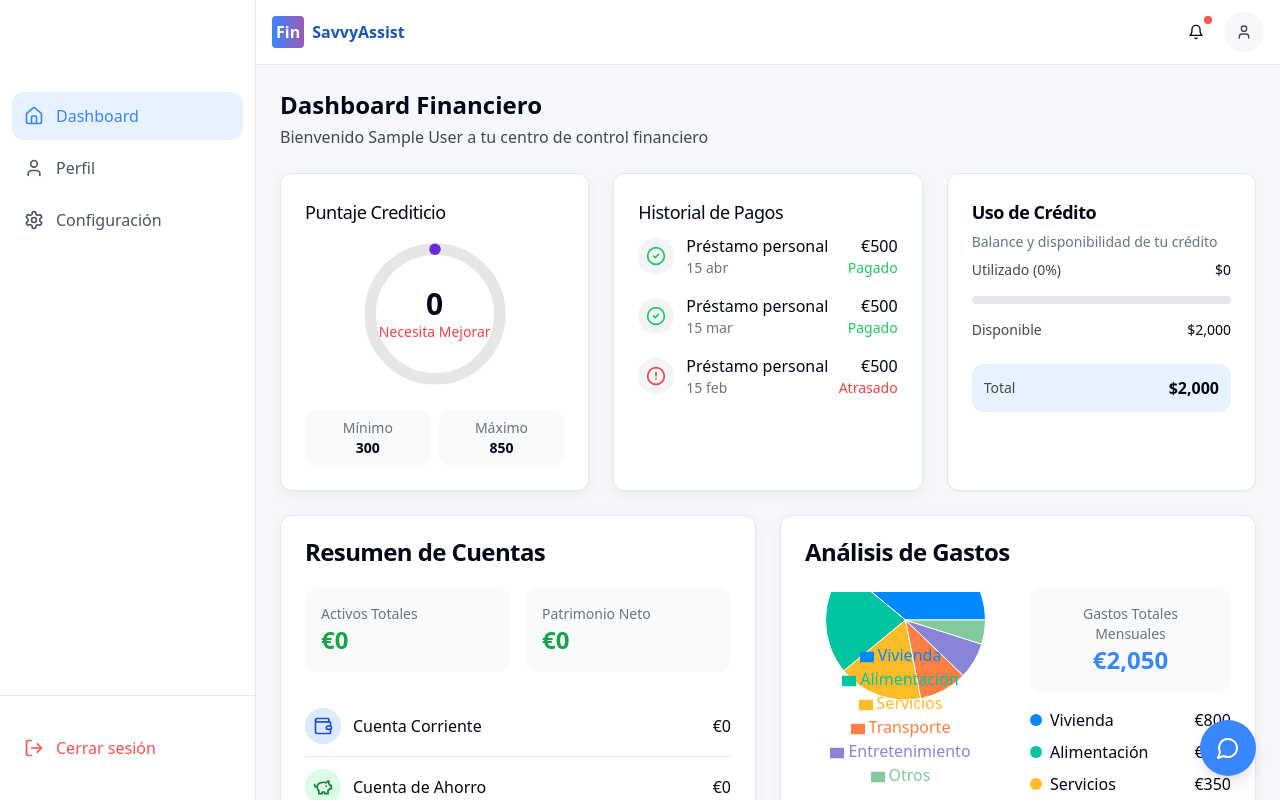
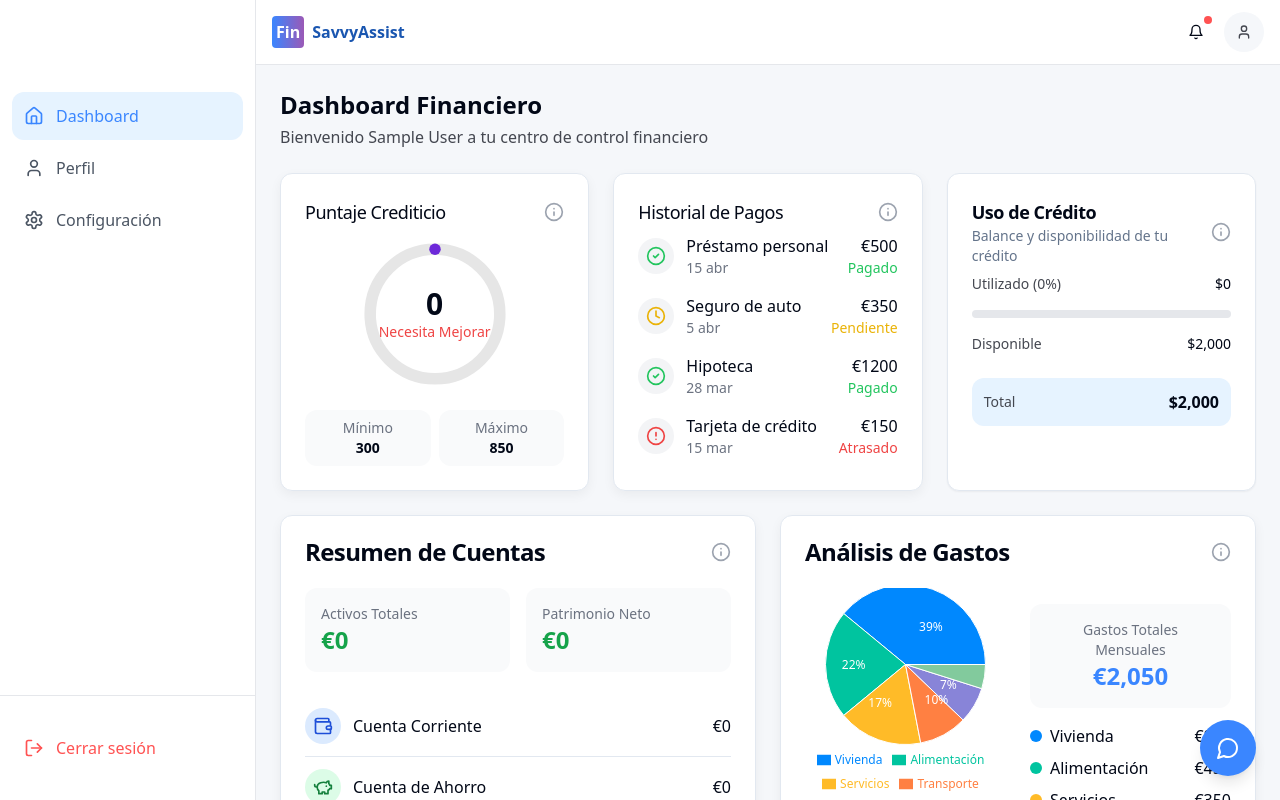
Before and after one commit to roriveroll/fin-savvy-assist, a React (Vite) app: page /dashboard in a window 1280 px wide. Built offline with nearby package versions, Linux system fonts and the light colour scheme; sample sign-in values are in the browser's storage.

Commit message:
Refactor dashboard components
Update dashboard components to display information icons, improve pie chart readability, and display different payment products.

```diff
--- a/src/components/dashboard/AccountsOverviewCard.tsx
+++ b/src/components/dashboard/AccountsOverviewCard.tsx
@@ -1,6 +1,7 @@
 
 import { Card, CardContent, CardHeader, CardTitle } from "@/components/ui/card";
-import { Wallet, PiggyBank, Landmark } from "lucide-react";
+import { Wallet, PiggyBank, Landmark, Info } from "lucide-react";
+import { Tooltip, TooltipContent, TooltipTrigger } from "@/components/ui/tooltip";
 
 interface AccountsOverviewCardProps {
   checking?: number;
@@ -41,7 +42,17 @@ const AccountsOverviewCard = ({
   return (
     <Card className="card-shadow">
       <CardHeader>
-        <CardTitle>Resumen de Cuentas</CardTitle>
+        <div className="flex justify-between items-center">
+          <CardTitle>Resumen de Cuentas</CardTitle>
+          <Tooltip>
+            <TooltipTrigger>
+              <Info className="h-5 w-5 text-gray-400" />
+            </TooltipTrigger>
+            <TooltipContent side="top" className="max-w-xs">
+              <p>Resumen de tus cuentas financieras, incluyendo activos (cuentas corrientes y de ahorro) y pasivos (préstamos). El patrimonio neto es la diferencia entre tus activos y pasivos.</p>
+            </TooltipContent>
+          </Tooltip>
+        </div>
       </CardHeader>
       <CardContent className="space-y-6">
         <div className="grid grid-cols-2 gap-4">
--- a/src/components/dashboard/CreditScoreCard.tsx
+++ b/src/components/dashboard/CreditScoreCard.tsx
@@ -1,5 +1,7 @@
 
 import { Card, CardContent, CardHeader, CardTitle } from "@/components/ui/card";
+import { Info } from "lucide-react";
+import { Tooltip, TooltipContent, TooltipTrigger } from "@/components/ui/tooltip";
 
 interface CreditScoreCardProps {
   score?: number;
@@ -21,7 +23,17 @@ const CreditScoreCard = ({ score = 750 }: CreditScoreCardProps) => {
   return (
     <Card className="card-shadow card-hover">
       <CardHeader className="pb-2">
-        <CardTitle className="text-lg font-medium">Puntaje Crediticio</CardTitle>
+        <div className="flex justify-between items-center">
+          <CardTitle className="text-lg font-medium">Puntaje Crediticio</CardTitle>
+          <Tooltip>
+            <TooltipTrigger>
+              <Info className="h-5 w-5 text-gray-400" />
+            </TooltipTrigger>
+            <TooltipContent side="top" className="max-w-xs">
+              <p>El puntaje crediticio es una calificación que representa tu historial de crédito. Varía de 300 a 850, donde un puntaje más alto indica un mejor historial crediticio.</p>
+            </TooltipContent>
+          </Tooltip>
+        </div>
       </CardHeader>
       <CardContent>
         <div className="flex flex-col items-center justify-center pt-2">
--- a/src/components/dashboard/CreditUsageCard.tsx
+++ b/src/components/dashboard/CreditUsageCard.tsx
@@ -1,6 +1,8 @@
 
 import { Card, CardContent, CardDescription, CardFooter, CardHeader, CardTitle } from "@/components/ui/card";
 import { Progress } from "@/components/ui/progress";
+import { Info } from "lucide-react";
+import { Tooltip, TooltipContent, TooltipTrigger } from "@/components/ui/tooltip";
 
 interface CreditUsageCardProps {
   totalCredit: number;
@@ -12,7 +14,7 @@ const CreditUsageCard = ({ totalCredit, usedCredit }: CreditUsageCardProps) => {
   const availableCredit = totalCredit - usedCredit;
 
   // Determine color based on usage percentage
-  const getUsageColor = () => {
+  const getProgressColor = () => {
     if (usagePercentage <= 30) return "bg-green-500";
     if (usagePercentage <= 70) return "bg-yellow-500";
     return "bg-red-500";
@@ -21,8 +23,20 @@ const CreditUsageCard = ({ totalCredit, usedCredit }: CreditUsageCardProps) => {
   return (
     <Card>
       <CardHeader className="pb-2">
-        <CardTitle className="text-lg">Uso de Crédito</CardTitle>
-        <CardDescription>Balance y disponibilidad de tu crédito</CardDescription>
+        <div className="flex justify-between items-center">
+          <div>
+            <CardTitle className="text-lg">Uso de Crédito</CardTitle>
+            <CardDescription>Balance y disponibilidad de tu crédito</CardDescription>
+          </div>
+          <Tooltip>
+            <TooltipTrigger>
+              <Info className="h-5 w-5 text-gray-400" />
+            </TooltipTrigger>
+            <TooltipContent side="left" className="max-w-xs">
+              <p>El uso de crédito muestra cuánto del crédito disponible estás utilizando actualmente. Mantener el uso por debajo del 30% de tu límite es recomendado para un buen puntaje crediticio.</p>
+            </TooltipContent>
+          </Tooltip>
+        </div>
       </CardHeader>
       <CardContent>
         <div className="space-y-4">
@@ -34,7 +48,7 @@ const CreditUsageCard = ({ totalCredit, usedCredit }: CreditUsageCardProps) => {
           <Progress
             value={usagePercentage}
             className="h-2 bg-gray-200"
-            // Fix: Remove the indicatorClassName prop
+            indicatorClassName={getProgressColor()}
           />
 
           <div className="flex justify-between items-center">
--- a/src/components/dashboard/ExpensesAnalysisCard.tsx
+++ b/src/components/dashboard/ExpensesAnalysisCard.tsx
@@ -1,6 +1,8 @@
 
 import { Card, CardContent, CardHeader, CardTitle } from "@/components/ui/card";
 import { PieChart, Pie, Cell, ResponsiveContainer, Legend, Tooltip } from "recharts";
+import { Info } from "lucide-react";
+import { Tooltip as UITooltip, TooltipContent, TooltipTrigger } from "@/components/ui/tooltip";
 
 interface ExpensesAnalysisCardProps {
   expenses?: Record<string, number>;
@@ -23,21 +25,51 @@ const ExpensesAnalysisCard = ({ expenses = {} }: ExpensesAnalysisCardProps) => {
 
   const totalExpenses = expenseData.reduce((sum, item) => sum + item.value, 0);
 
+  const renderCustomizedLabel = ({ cx, cy, midAngle, innerRadius, outerRadius, percent }: any) => {
+    const radius = innerRadius + (outerRadius - innerRadius) * 0.5;
+    const x = cx + radius * Math.cos(-midAngle * Math.PI / 180);
+    const y = cy + radius * Math.sin(-midAngle * Math.PI / 180);
+
+    return percent > 0.05 ? (
+      <text
+        x={x}
+        y={y}
+        fill="white"
+        textAnchor={x > cx ? 'start' : 'end'}
+        dominantBaseline="central"
+        fontSize={12}
+      >
+        {`${(percent * 100).toFixed(0)}%`}
+      </text>
+    ) : null;
+  };
+
   return (
     <Card className="card-shadow">
       <CardHeader>
-        <CardTitle>Análisis de Gastos</CardTitle>
+        <div className="flex justify-between items-center">
+          <CardTitle>Análisis de Gastos</CardTitle>
+          <UITooltip>
+            <TooltipTrigger>
+              <Info className="h-5 w-5 text-gray-400" />
+            </TooltipTrigger>
+            <TooltipContent side="left" className="max-w-xs">
+              <p>Desglose de tus gastos mensuales por categoría. Te ayuda a identificar dónde estás gastando más dinero y a planificar tu presupuesto de manera más efectiva.</p>
+            </TooltipContent>
+          </UITooltip>
+        </div>
       </CardHeader>
       <CardContent>
         <div className="flex flex-col md:flex-row items-center gap-6">
-          <div className="w-full md:w-1/2 h-[200px]">
+          <div className="w-full md:w-1/2 h-[240px] flex items-center justify-center">
             <ResponsiveContainer width="100%" height="100%">
-              <PieChart>
+              <PieChart margin={{ top: 10, right: 10, bottom: 10, left: 10 }}>
                 <Pie
                   data={expenseData}
                   cx="50%"
                   cy="50%"
                   labelLine={false}
+                  label={renderCustomizedLabel}
                   outerRadius={80}
                   fill="#8884d8"
                   dataKey="value"
@@ -46,8 +78,14 @@ const ExpensesAnalysisCard = ({ expenses = {} }: ExpensesAnalysisCardProps) => {
                     <Cell key={`cell-${index}`} fill={COLORS[index % COLORS.length]} />
                   ))}
                 </Pie>
-                <Tooltip formatter={(value) => `€${value}`} />
-                <Legend />
+                <Tooltip formatter={(value: number) => `€${value}`} />
+                <Legend
+                  layout="horizontal"
+                  verticalAlign="bottom"
+                  align="center"
+                  wrapperStyle={{ paddingTop: "15px" }}
+                  formatter={(value) => <span style={{ fontSize: '12px' }}>{value}</span>}
+                />
               </PieChart>
             </ResponsiveContainer>
           </div>
@@ -69,7 +107,7 @@ const ExpensesAnalysisCard = ({ expenses = {} }: ExpensesAnalysisCardProps) => {
                     <div className="flex items-center gap-2">
                       <div
                         className="w-3 h-3 rounded-full"
-                        style={{ backgroundColor: COLORS[index % COLORS.length] }}
+                        style={{ backgroundColor: COLORS[expenseData.findIndex(e => e.name === expense.name) % COLORS.length] }}
                       ></div>
                       <span>{expense.name}</span>
                     </div>
--- a/src/components/dashboard/PaymentHistoryCard.tsx
+++ b/src/components/dashboard/PaymentHistoryCard.tsx
@@ -1,6 +1,7 @@
 
 import { Card, CardContent, CardHeader, CardTitle } from "@/components/ui/card";
-import { CheckCircle2, AlertCircle, Clock } from "lucide-react";
+import { CheckCircle2, AlertCircle, Clock, Info } from "lucide-react";
+import { Tooltip, TooltipContent, TooltipTrigger } from "@/components/ui/tooltip";
 
 interface Payment {
   date: string;
@@ -49,14 +50,25 @@ const PaymentHistoryCard = ({ history = [] }: PaymentHistoryCardProps) => {
     ? history
     : [
         { date: "2025-04-15", amount: 500, concept: "Préstamo personal", status: "paid" },
-        { date: "2025-03-15", amount: 500, concept: "Préstamo personal", status: "paid" },
-        { date: "2025-02-15", amount: 500, concept: "Préstamo personal", status: "late" }
+        { date: "2025-04-05", amount: 350, concept: "Seguro de auto", status: "pending" },
+        { date: "2025-03-28", amount: 1200, concept: "Hipoteca", status: "paid" },
+        { date: "2025-03-15", amount: 150, concept: "Tarjeta de crédito", status: "late" }
       ];
 
   return (
     <Card className="card-shadow card-hover">
       <CardHeader className="pb-2">
-        <CardTitle className="text-lg font-medium">Historial de Pagos</CardTitle>
+        <div className="flex justify-between items-center">
+          <CardTitle className="text-lg font-medium">Historial de Pagos</CardTitle>
+          <Tooltip>
+            <TooltipTrigger>
+              <Info className="h-5 w-5 text-gray-400" />
+            </TooltipTrigger>
+            <TooltipContent side="top" className="max-w-xs">
+              <p>Resumen de tus pagos recientes de diferentes productos financieros. Incluye información sobre el estado del pago y la fecha de vencimiento.</p>
+            </TooltipContent>
+          </Tooltip>
+        </div>
       </CardHeader>
       <CardContent>
         <div className="space-y-4">
```
